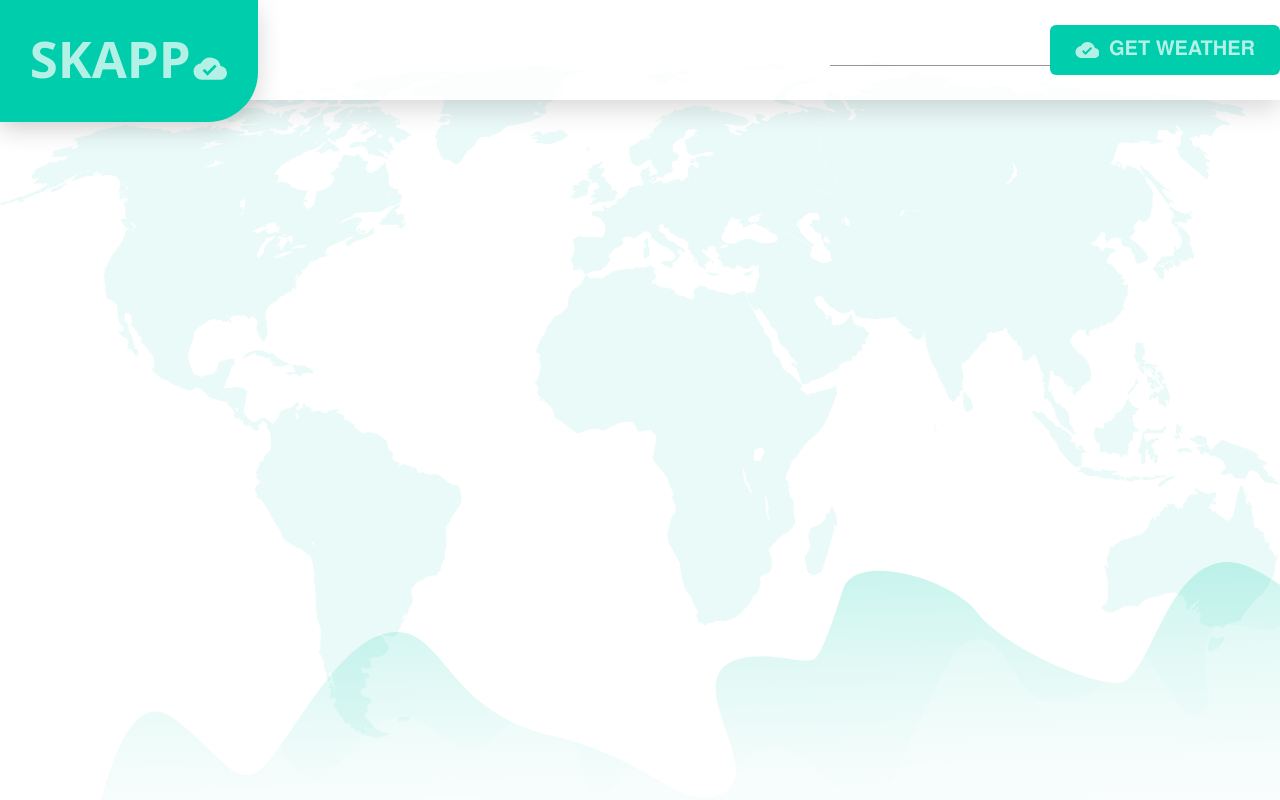
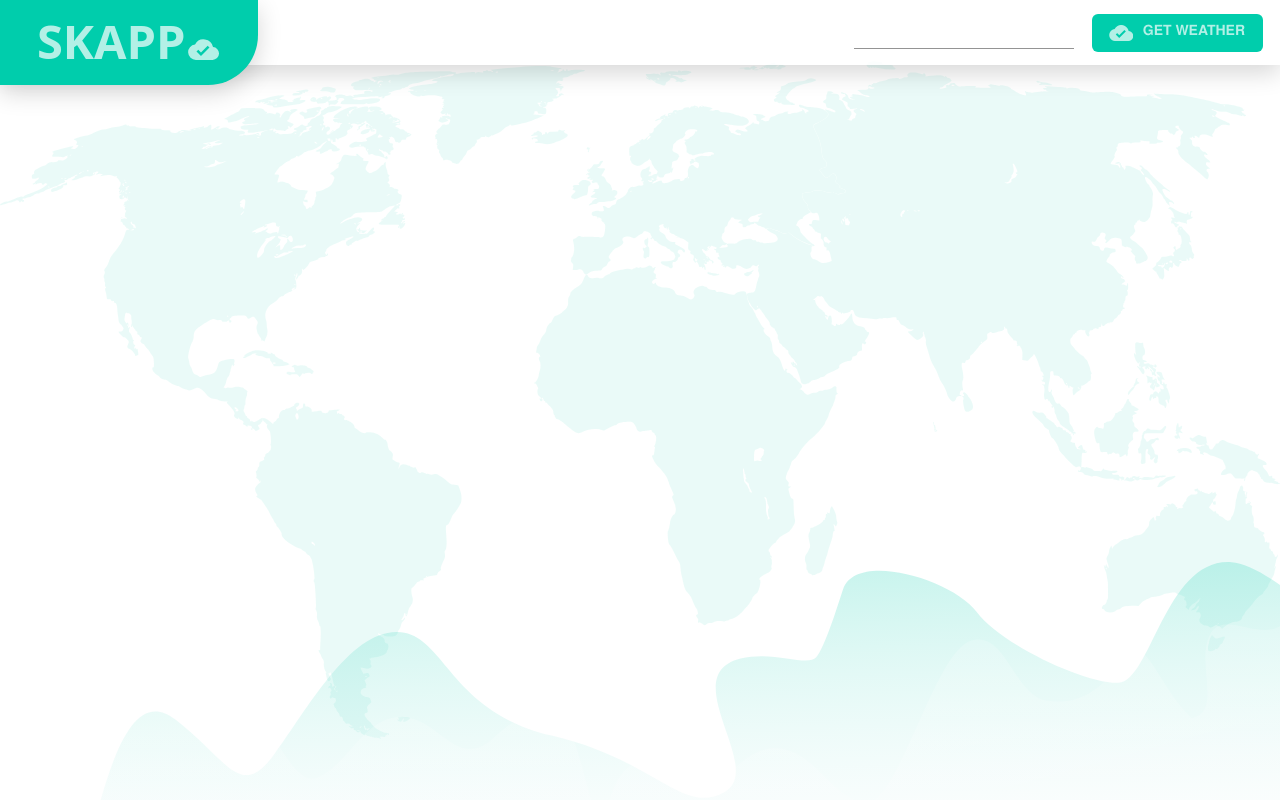
Before and after one commit to ccastanedag/SKAPP, a React (Create React App) app: page / in a window 1280 px wide. Built offline with nearby package versions, Linux system fonts and the light colour scheme.

Commit message:
Reduce SKappBar dimensions on query-extra-large

```diff
--- a/src/components/SkappBar/SkappBar.module.scss
+++ b/src/components/SkappBar/SkappBar.module.scss
@@ -9,10 +9,9 @@
   background-color: $primary-color;
   @media screen and (min-width: $break-medium) {
     background-color: rgba(255, 255, 255, 0.85);
-    height: pixelsToEms(80);
+    height: pixelsToEms(65);
   }
   @media screen and (min-width: $break-extra-large) {
-    height: pixelsToEms(100);
     justify-content: space-between;
   }
 }
@@ -27,10 +26,10 @@
     @include SkappShadow();
     @include SkappRadius(0px, 0px, 50px, 50px);
     background-color: $primary-color;
-    height: pixelsToEms(122);
+    height: pixelsToEms(85);
     width: pixelsToEms(258);
     img {
-      width: pixelsToEms(195);
+      width: pixelsToEms(180);
     }
   }
   @media screen and (min-width: $break-extra-large) {
--- a/src/components/SkappButton/SkappButton.module.scss
+++ b/src/components/SkappButton/SkappButton.module.scss
@@ -9,9 +9,10 @@
   font-weight: 600;
   color: rgba(255,255,255,0.7);
   border-style: none;
-  font-size:pixelsToEms(20);
+  font-size:pixelsToEms(14);
   text-transform: uppercase;
   padding: 0.5em 1.25em;
+  margin: 1.25em;
   &:hover {
     background-color: darken($color: $primary-color, $amount: 1%);
   }
```
